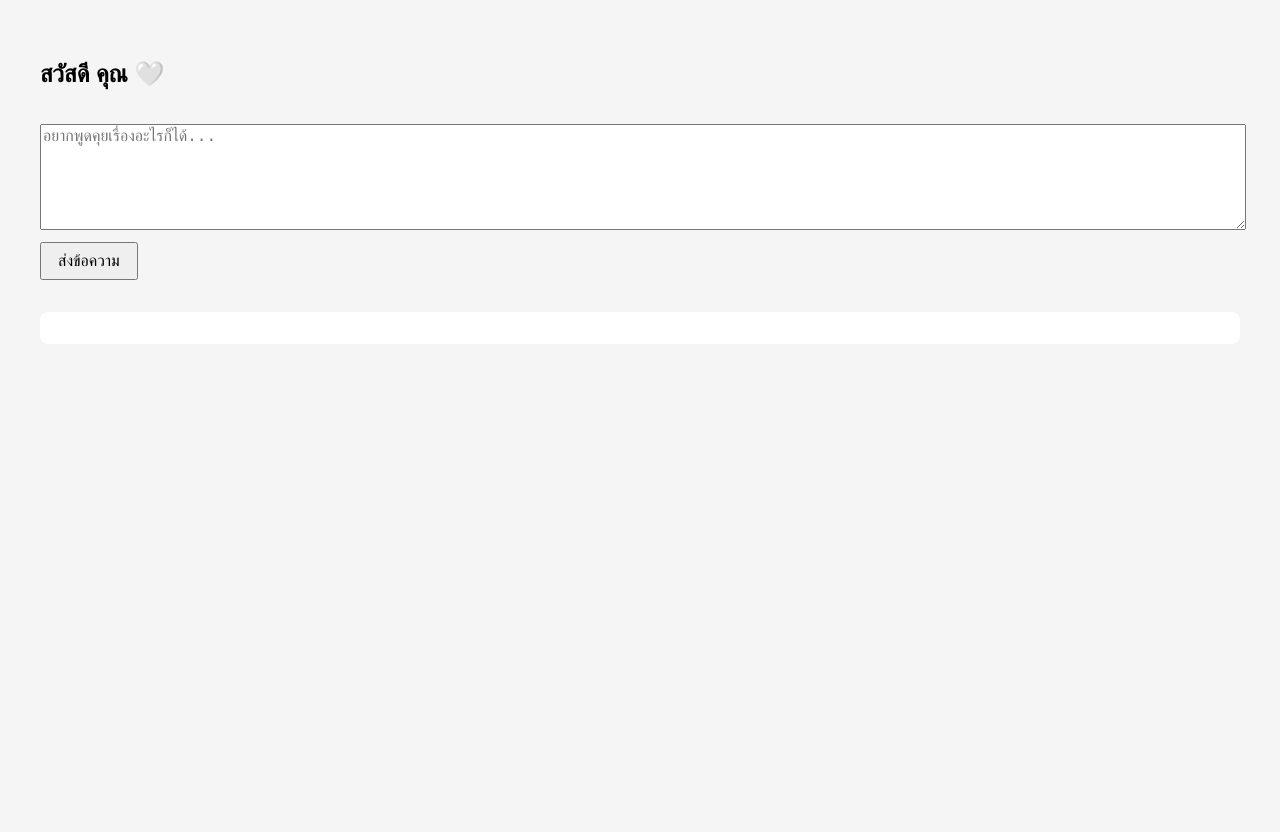
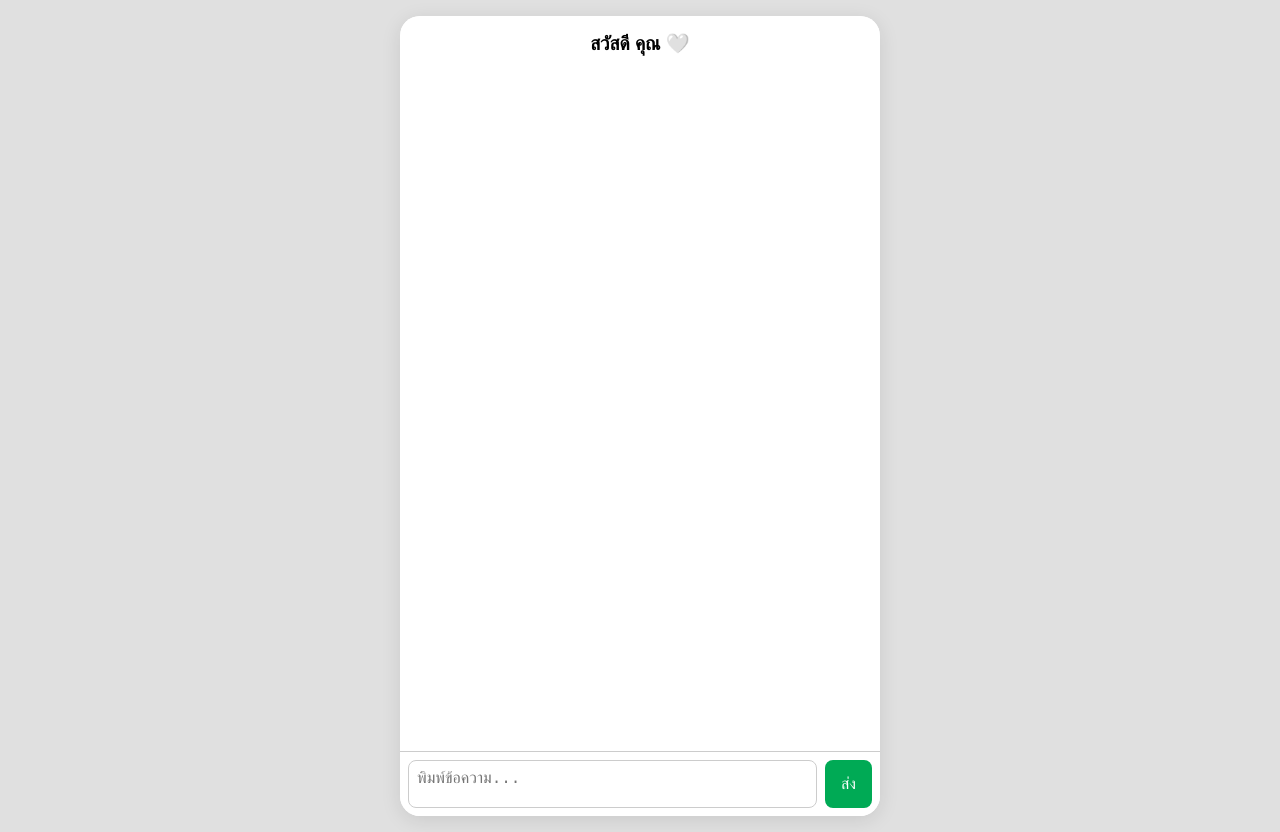
Before and after one commit to winstont14/backend_ai_chatbot, a website: page root/public/chat.html in a window 1280 px wide. Before the commit the page ends 800 px from the top, so only its background shows below. Drawn offline with Linux system fonts and the light colour scheme.

Commit message:
แก้ ui

```diff
--- a/root/public/chat.html
+++ b/root/public/chat.html
@@ -4,38 +4,98 @@
   <meta charset="UTF-8">
   <meta name="viewport" content="width=device-width, initial-scale=1.0">
   <title>Heal Chatbot</title>
-  <style>
-    body { font-family: sans-serif; padding: 2rem; background: #f5f5f5; }
-    textarea { width: 100%; height: 100px; margin-top: 1rem; font-size: 1rem; }
-    button { padding: 0.5rem 1rem; margin-top: 0.5rem; font-size: 1rem; }
-    #chat { margin-top: 2rem; background: white; padding: 1rem; border-radius: 8px; max-height: 400px; overflow-y: auto; }
+    <style>
+    * { box-sizing: border-box; }
+    body {
+      font-family: sans-serif;
+      margin: 0;
+      padding: 0;
+      background: #e0e0e0;
+      display: flex;
+      justify-content: center;
+    }
+    .chat-wrapper {
+      display: flex;
+      flex-direction: column;
+      height: 100vh;
+      width: 100%;
+      max-width: 480px;
+      background: white;
+      border-radius: 20px;
+      margin: 1rem;
+      box-shadow: 0 4px 20px rgba(0, 0, 0, 0.1);
+      overflow: hidden;
+    }
+    header {
+      background: #ffffff;
+      padding: 1rem;
+      text-align: center;
+      font-size: 1.2rem;
+      font-weight: bold;
+      box-shadow: 0 2px 4px rgba(0,0,0,0.1);
+    }
+    #chat {
+      flex: 1;
+      overflow-y: auto;
+      padding: 1rem;
+      background: #fff;
+    }
     .msg-user {
       color: #333;
-      margin: 0.5rem 0;
-      background: #e8e8e8;
-      padding: 0.5rem;
-      border-radius: 6px;
+      background: #e0e0e0;
+      padding: 0.5rem 0.75rem;
+      border-radius: 16px;
+      max-width: 75%;
+      margin: 0.5rem 0 0.5rem auto;
       font-size: 1rem;
     }
     .msg-bot {
       color: #0a0a0a;
-      margin: 0.5rem 0;
       background: #e0f7fa;
       padding: 0.75rem;
-      border-radius: 8px;
+      border-radius: 16px;
+      max-width: 75%;
+      margin: 0.5rem auto 0.5rem 0;
       font-size: 1.05rem;
       font-weight: 500;
       line-height: 1.4;
     }
+    footer {
+      padding: 0.5rem;
+      background: #fff;
+      display: flex;
+      border-top: 1px solid #ccc;
+    }
+    textarea {
+      flex: 1;
+      resize: none;
+      height: 3rem;
+      padding: 0.5rem;
+      font-size: 1rem;
+      border: 1px solid #ccc;
+      border-radius: 8px;
+    }
+    button {
+      margin-left: 0.5rem;
+      padding: 0 1rem;
+      font-size: 1rem;
+      border: none;
+      background: #0a5;
+      color: white;
+      border-radius: 8px;
+      cursor: pointer;
+    }
   </style>
 </head>
 <body>
-  <h2 id="welcome">Heal Chatbot 🤍</h2>
-
-  <textarea id="message" placeholder="อยากพูดคุยเรื่องอะไรก็ได้..."></textarea>
-  <button onclick="sendMessage()">ส่งข้อความ</button>
-
-  <div id="chat"></div>
+  <div class="chat-wrapper">
+    <header id="welcome">Heal Chatbot 🤍</header>
+    <div id="chat"></div>
+    <footer>
+      <textarea id="message" placeholder="พิมพ์ข้อความ..."></textarea>
+      <button onclick="sendMessage()">ส่ง</button>
+    </footer>
+  </div>
 
   <script>
     window.addEventListener('DOMContentLoaded', () => {
@@ -59,7 +119,8 @@
 
         appendMessage('user', message);
         document.getElementById('message').value = '';
-//  const res = await fetch('http://localhost:3000/chat'
+
+// const res = await fetch('https://backend-ai-chatbot-afu9.onrender.com/chat'
         try {
           const res = await fetch('https://backend-ai-chatbot-afu9.onrender.com/chat', {
             method: 'POST',
```
